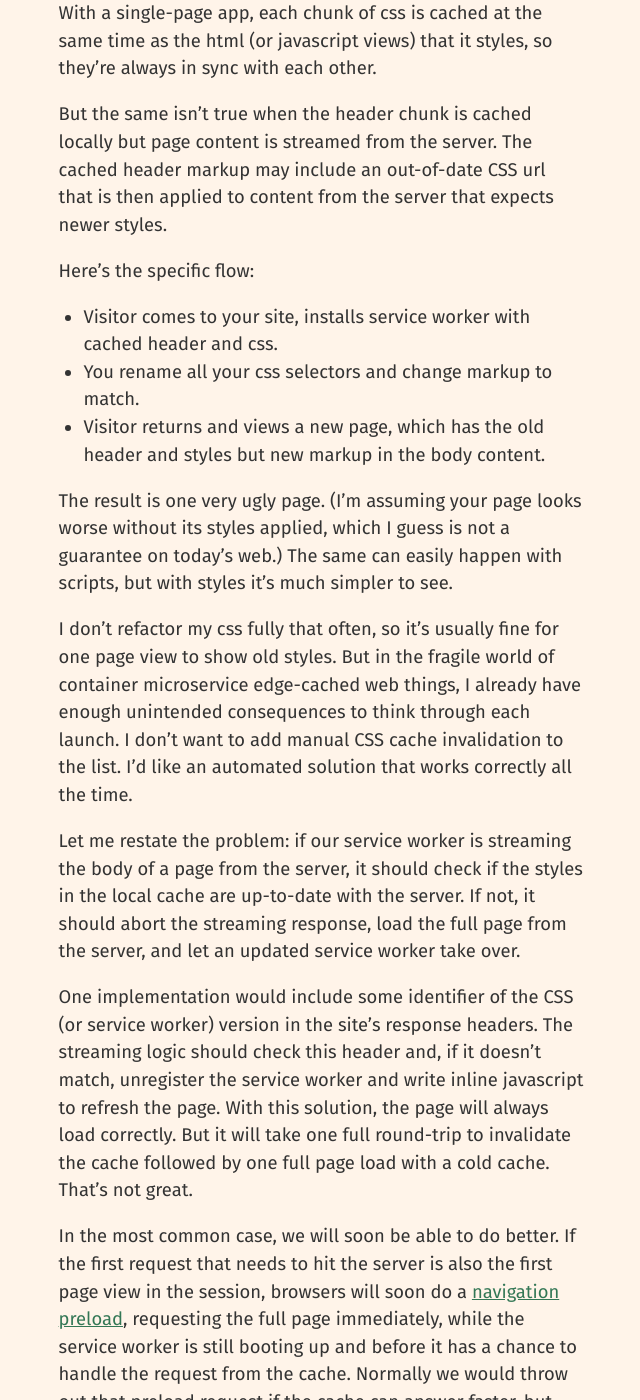
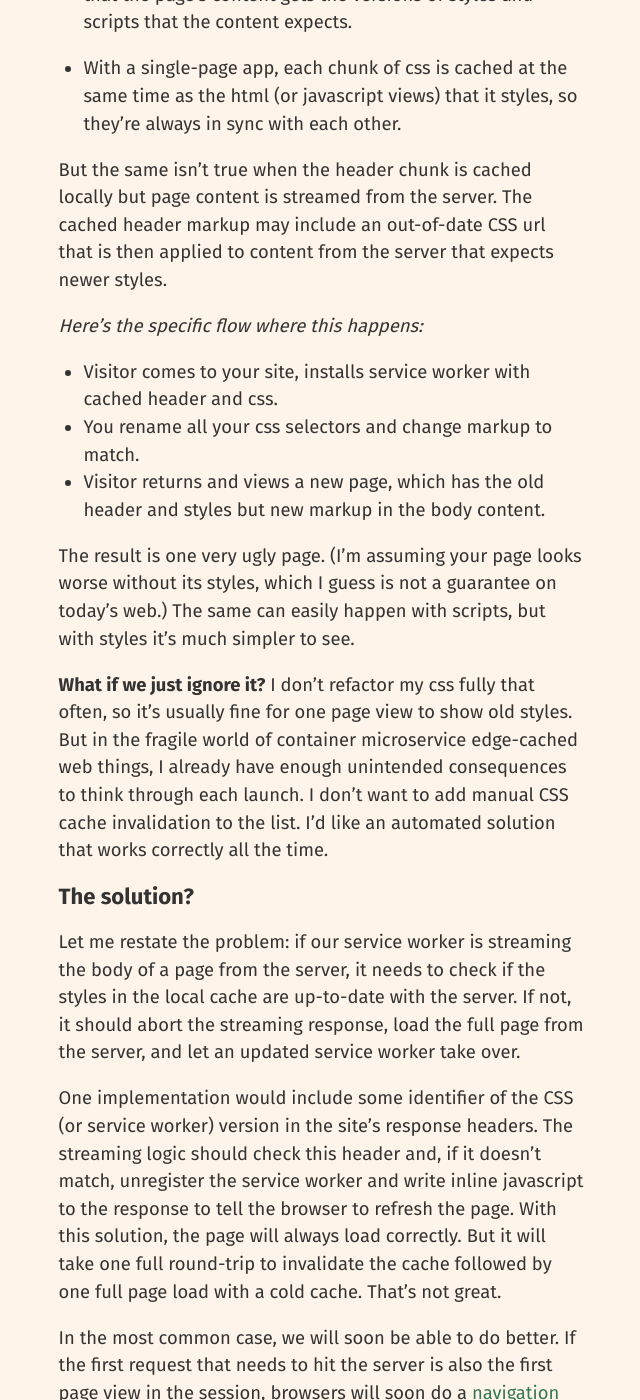
Before and after one commit to asolove/asolove.github.io, a Jekyll site: the page built from _posts/2017-03-04-streaming-cache-mismatch.markdown, in a window 1280 px wide and 1400 px high, scrolled down 792 px. Shown: the whole window, without its empty margins (195-835 px from the left). Built offline with Jekyll 4.4.1, drawn with Linux system fonts in a browser that asks for light colours; some of the changed text lies outside the part shown.

Commit message:
Update 2017-03-04-streaming-cache-mismatch.markdown

```diff
--- a/_posts/2017-03-04-streaming-cache-mismatch.markdown
+++ b/_posts/2017-03-04-streaming-cache-mismatch.markdown
@@ -5,33 +5,35 @@ date:   2017-03-04 21:43:39
 categories: js service-worker stream
 ---
 
-Recently I’ve been researching how to use service workers to speed up traditional, multi-page websites rather than SPAs. [Some](https://twitter.com/slightlylate/status/831225152515944449) [Googlers](https://jakearchibald.com/2016/streams-ftw/) have been promoting the use of streaming responses, with a header chunk cached client-side so the page can start constructing the CSSOM and do an initial render while it’s still waiting on page-specific content from the server. I’ll get into the why and how of that in a later post after I figure a few more things out.
+Recently I’ve been researching how to use service workers to speed up traditional, multi-page websites rather than SPAs. [Some](https://twitter.com/slightlylate/status/831225152515944449) [Googlers](https://jakearchibald.com/2016/streams-ftw/) have been promoting the use of streaming responses. A header chunk is cached client-side and returned immediately for every navigation, so the page can start constructing the CSSOM and do an initial render while it’s still waiting on page-specific content from the server. I’ll get into the why and how of that in a later post after I figure a few more things out.
 
 Right now, I want to ask those in the know about a problem I’ve run into and see if they have a solution.
 
-What’s the problem? Pages rendering without styles because cacheing causes mismatched CSS and markup.
+## The problem?
 
-Which seems silly. Surely this is a solved problem?
+**Pages render without styles** when cacheing causes mismatches between CSS and markup. Which seems silly. Surely this is a solved problem?
 
-On a normal website, we avoid this problem by adding some fingerprint to the end of the asset URLs to make sure that the page’s content gets the versions of styles and scripts that the content expects.
+- On a normal website, we avoid this problem by adding some fingerprint to the end of the asset URLs to make sure that the page’s content gets the versions of styles and scripts that the content expects.
 
-With a single-page app, each chunk of css is cached at the same time as the html (or javascript views) that it styles, so they’re always in sync with each other.
+- With a single-page app, each chunk of css is cached at the same time as the html (or javascript views) that it styles, so they’re always in sync with each other.
 
 But the same isn’t true when the header chunk is cached locally but page content is streamed from the server. The cached header markup may include an out-of-date CSS url that is then applied to content from the server that expects newer styles.
 
-Here’s the specific flow:
+_Here’s the specific flow where this happens:_
 
 - Visitor comes to your site, installs service worker with cached header and css.
 - You rename all your css selectors and change markup to match.
 - Visitor returns and views a new page, which has the old header and styles but new markup in the body content.
 
-The result is one very ugly page. (I’m assuming your page looks worse without its styles applied, which I guess is not a guarantee on today’s web.) The same can easily happen with scripts, but with styles it’s much simpler to see.
+The result is one very ugly page. (I’m assuming your page looks worse without its styles, which I guess is not a guarantee on today’s web.) The same can easily happen with scripts, but with styles it’s much simpler to see.
 
-I don’t refactor my css fully that often, so it's usually fine for one page view to show old styles. But in the fragile world of container microservice edge-cached web things, I already have enough unintended consequences to think through each launch. I don't want to add manual CSS cache invalidation to the list. I’d like an automated solution that works correctly all the time.
+**What if we just ignore it?** I don’t refactor my css fully that often, so it's usually fine for one page view to show old styles. But in the fragile world of container microservice edge-cached web things, I already have enough unintended consequences to think through each launch. I don't want to add manual CSS cache invalidation to the list. I’d like an automated solution that works correctly all the time.
 
-Let me restate the problem: if our service worker is streaming the body of a page from the server, it should check if the styles in the local cache are up-to-date with the server. If not, it should abort the streaming response, load the full page from the server, and let an updated service worker take over.
+## The solution?
 
-One implementation would include some identifier of the CSS (or service worker) version in the site’s response headers. The streaming logic should check this header and, if it doesn’t match, unregister the service worker and write inline javascript to refresh the page. With this solution, the page will always load correctly. But it will take one full round-trip to invalidate the cache followed by one full page load with a cold cache. That’s not great.
+Let me restate the problem: if our service worker is streaming the body of a page from the server, it needs to check if the styles in the local cache are up-to-date with the server. If not, it should abort the streaming response, load the full page from the server, and let an updated service worker take over.
+
+One implementation would include some identifier of the CSS (or service worker) version in the site’s response headers. The streaming logic should check this header and, if it doesn’t match, unregister the service worker and write inline javascript to the response to tell the browser to refresh the page. With this solution, the page will always load correctly. But it will take one full round-trip to invalidate the cache followed by one full page load with a cold cache. That’s not great.
 
 In the most common case, we will soon be able to do better. If the first request that needs to hit the server is also the first page view in the session, browsers will soon do a [navigation preload](https://developers.google.com/web/updates/2017/02/navigation-preload), requesting the full page immediately, while the service worker is still booting up and before it has a chance to handle the request from the cache. Normally we would throw out that preload request if the cache can answer faster, but not in this case. To avoid a css/markup mismatch, the service worker should instruct the browser to use the preload full page request and then unregister itself. The full page request will then have matching styles and markup and can register a new version of the service worker immediately.
 
```
